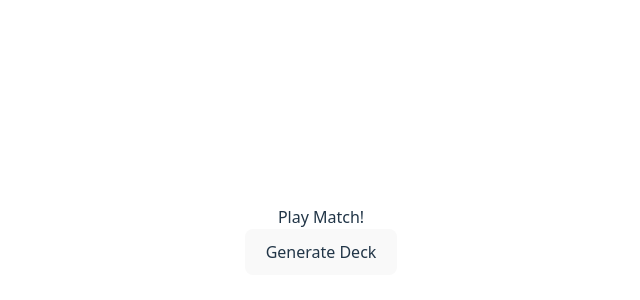
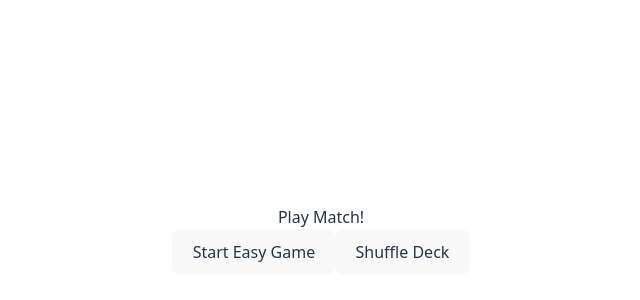
Before and after one commit to gpeid/concentration-card-game, a React (Vite) app: page / in a window 1280 px wide. Shown: the part 150-450 px from the top of the page, without its empty margins (319-959 px from the left). Built offline with nearby package versions, Linux system fonts and the light colour scheme.

Commit message:
fix: adjust timeout duration for deck generation and shuffling, and simplify button rendering logic

```diff
--- a/src/App.tsx
+++ b/src/App.tsx
@@ -10,34 +10,33 @@ function App() {
   const root = document.querySelector("#root");
 
   const handleGenerateDeckClick = () => {
+    root?.classList.remove("overflow-hidden");
     setDeck(generateDeck());
     setTimeout(() => {
       root?.classList.add("overflow-hidden");
-    }, 1000);
+    }, 1500);
   };
 
   const handleShuffleDeckClick = () => {
     root?.classList.remove("overflow-hidden");
-
-    setDeck(shuffleDeck(deck));
+    const newDeck =
+      deck.length > 0 ? shuffleDeck(deck) : shuffleDeck(generateDeck());
+    setDeck(newDeck);
     setTimeout(() => {
       root?.classList.add("overflow-hidden");
-    }, 1000);
+    }, 1500);
   };
 
   return (
     <>
       <section className="game_header text-center mb-5">
         <h1>Play Match!</h1>
-        {deck?.length > 0 ? (
-          <button type="button" onClick={handleShuffleDeckClick}>
-            Shuffle Deck
-          </button>
-        ) : (
-          <button type="button" onClick={handleGenerateDeckClick}>
-            Generate Deck
-          </button>
-        )}
+        <button type="button" onClick={handleGenerateDeckClick}>
+          Start Easy Game
+        </button>
+        <button type="button" onClick={handleShuffleDeckClick}>
+          Shuffle Deck
+        </button>
       </section>
 
       <section>
```
